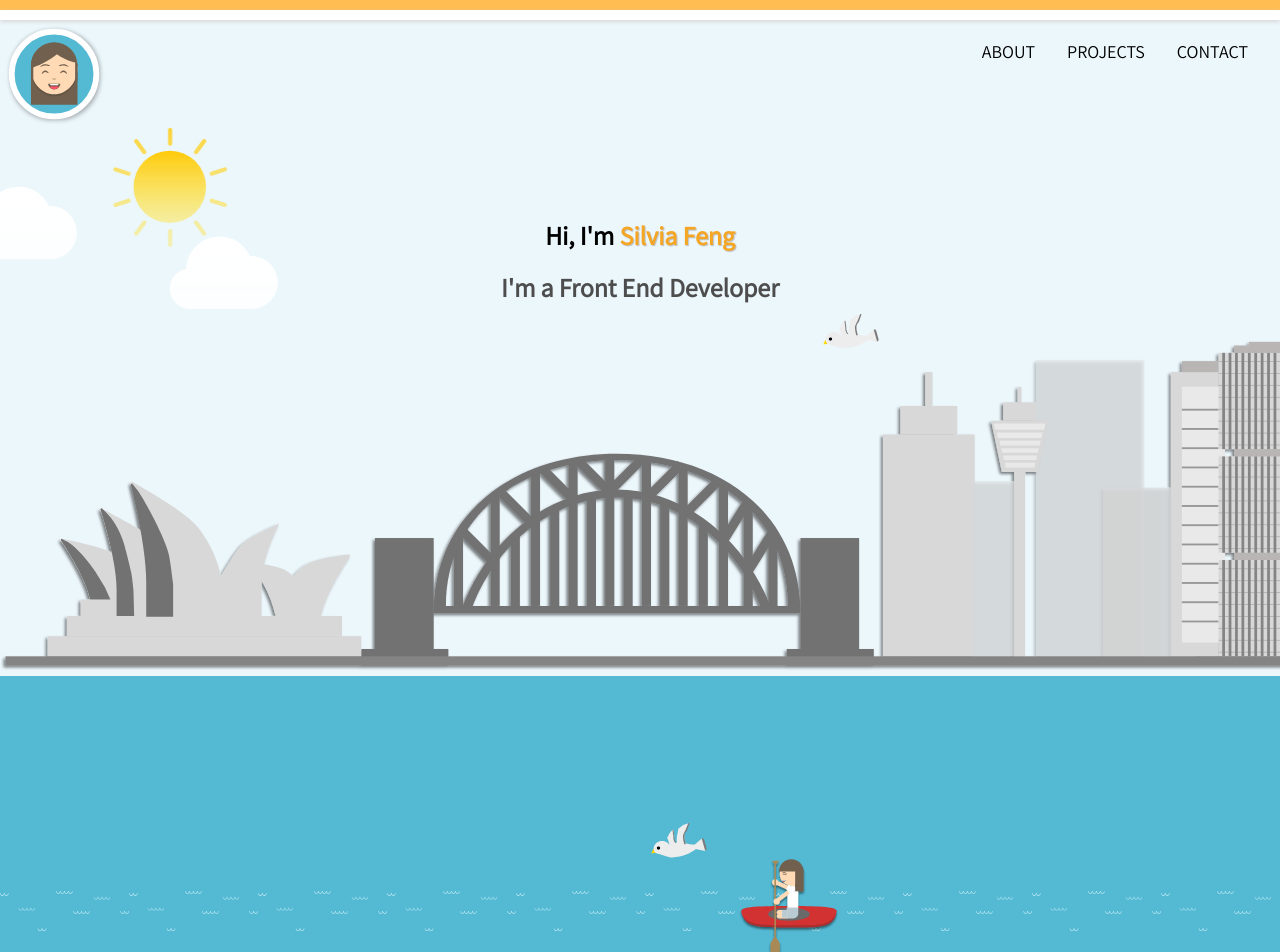
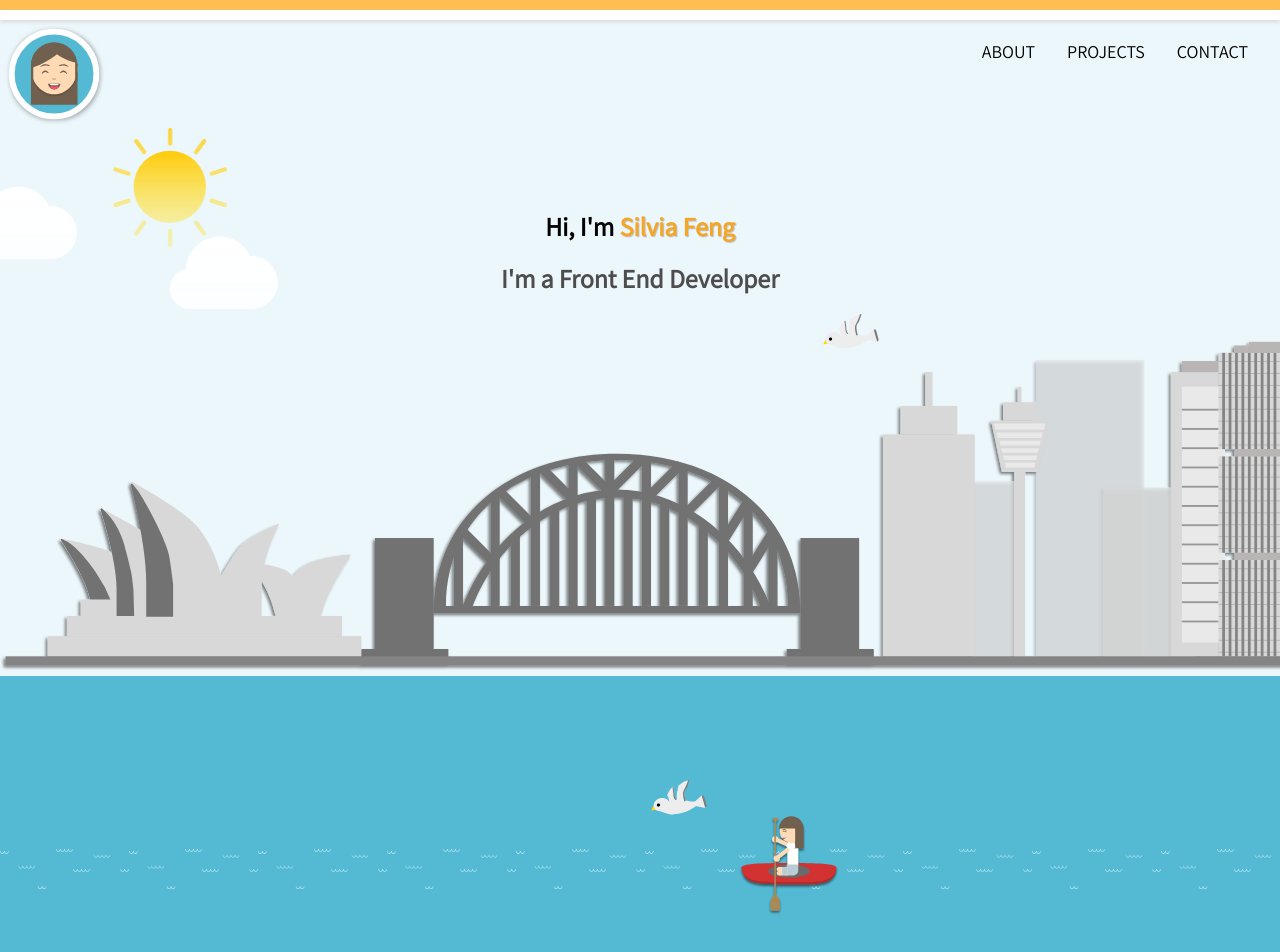
Before and after one commit to SilviaVecek/portfolio, a React (Create React App) app: page / in a window 1280 px wide. Shown: the top 952 px of the page. Built offline with nearby package versions, Linux system fonts and the light colour scheme.

Commit message:
Fixing ocean gap

```diff
--- a/src/components/Home/styles.scss
+++ b/src/components/Home/styles.scss
@@ -60,7 +60,7 @@
   }
 
   .home__ocean {
-    min-height: 277px;
+    display: block;
     z-index: -1;
   }
   .home__waves {
```
